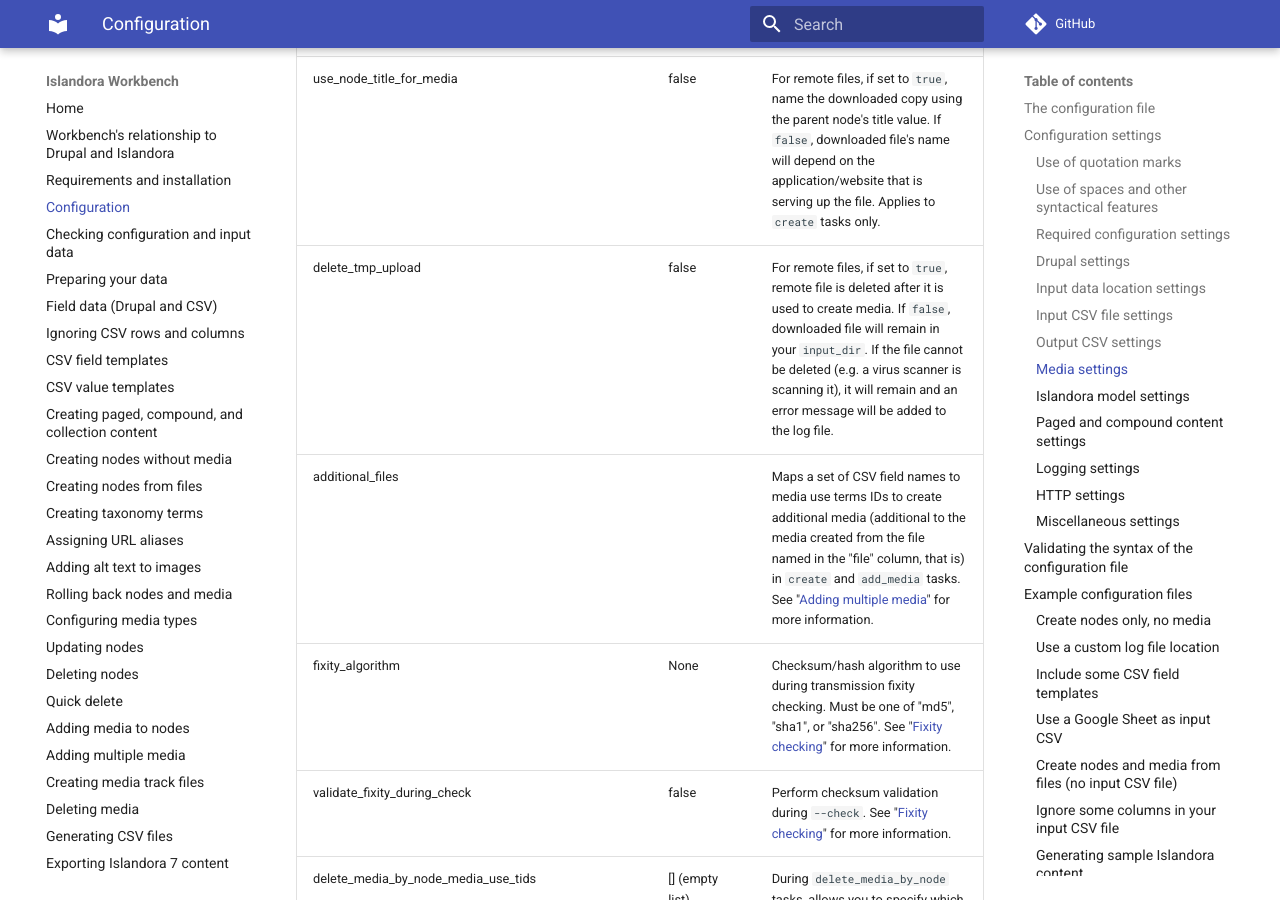
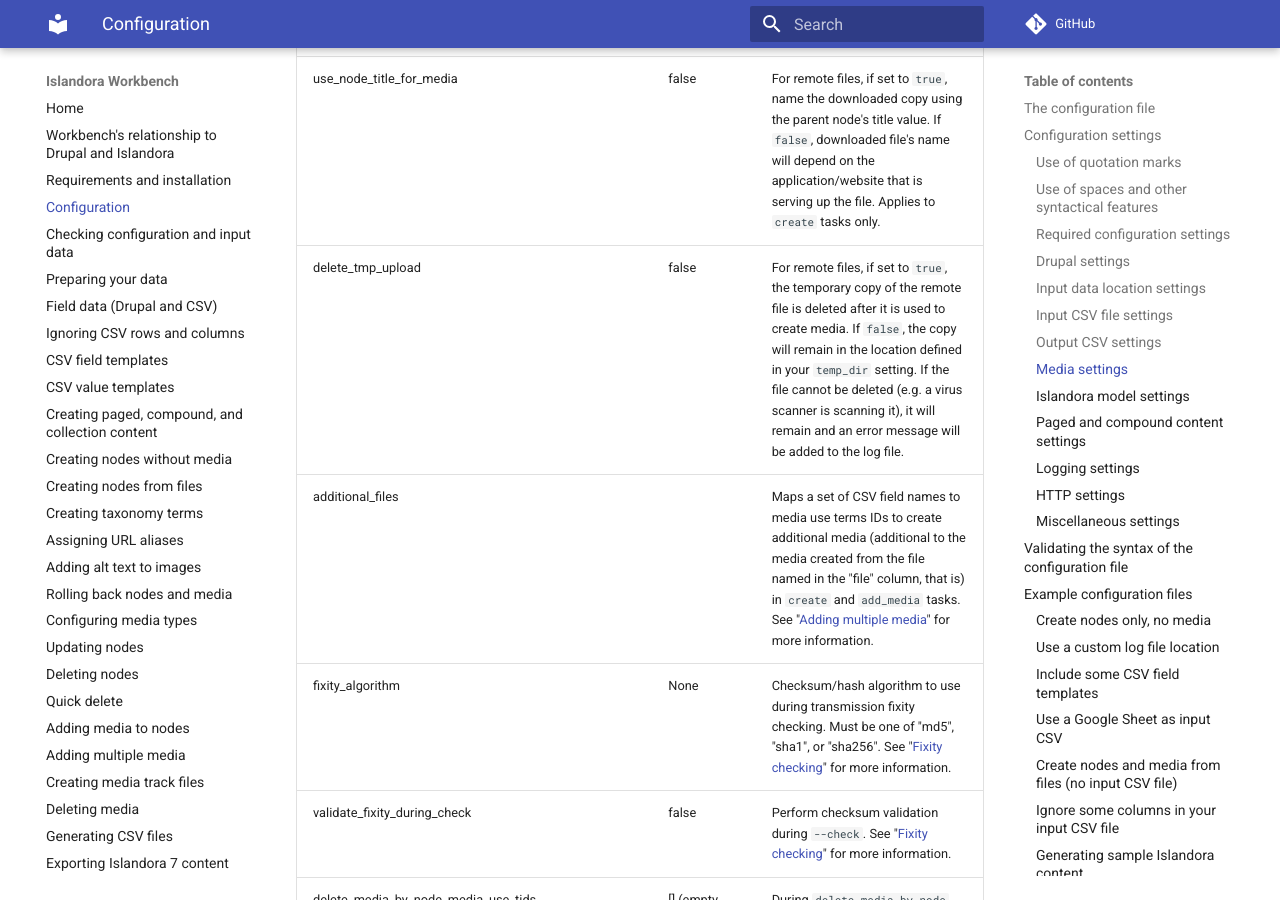
Before and after one commit to mjordan/islandora_workbench_docs, an MkDocs documentation site: the page built from docs/configuration.md, in a window 1280 px wide and 900 px high, scrolled down 10166 px. Built offline with MkDocs 1.6.1 and Material for MkDocs 9.7.7, drawn with Linux system fonts in a browser that asks for light colours; comment, search, counter and statistics services are not loaded; some of the changed text lies outside the part shown.

Commit message:
Minor corrections.

```diff
--- a/docs/configuration.md
+++ b/docs/configuration.md
@@ -152,7 +152,7 @@ See "[Generating CSV files](/islandora_workbench_docs/generating_csv_files/)" se
 | delete_media_with_nodes | | true | When a node is deleted using a `delete` task, by default, all if its media are automatically deleted. Set this option to false to not delete all of a node's media (you do not generally want to keep the media without the node). |
 | use_node_title_for_media_title | | true | If set to `true` (default), name media the same as the parent node's title value. If `false`, the filename of the media will be used as the media name. Applies to both `create` and `add_media` tasks. |
 | use_node_title_for_media | | false | For remote files, if set to `true`, name the downloaded copy using the parent node's title value. If `false`, downloaded file's name will depend on the application/website that is serving up the file. Applies to `create` tasks only. |
-| delete_tmp_upload | | false | For remote files, if set to `true`, remote file is deleted after it is used to create media. If `false`, downloaded file will remain in your `input_dir`. If the file cannot be deleted (e.g. a virus scanner is scanning it), it will remain and an error message will be added to the log file. |
+| delete_tmp_upload | | false | For remote files, if set to `true`, the temporary copy of the remote file is deleted after it is used to create media. If `false`, the copy will remain in the location defined in your `temp_dir` setting. If the file cannot be deleted (e.g. a virus scanner is scanning it), it will remain and an error message will be added to the log file. |
 | additional_files | | | Maps a set of CSV field names to media use terms IDs to create additional media (additional to the media created from the file named in the "file" column, that is) in `create` and `add_media` tasks. See "[Adding multiple media](/islandora_workbench_docs/adding_multiple_media)" for more information. |
 | fixity_algorithm | | None | Checksum/hash algorithm to use during transmission fixity checking. Must be one of "md5", "sha1", or "sha256". See "[Fixity checking](/islandora_workbench_docs/fixity)" for more information. |
 | validate_fixity_during_check | | false | Perform checksum validation during `--check`. See "[Fixity checking](/islandora_workbench_docs/fixity)" for more information. |
@@ -215,9 +215,9 @@ See the "[Logging](/islandora_workbench_docs/logging/)" section for more informa
 | adaptive_pause |  | | Defines the number of seconds to pause between each REST request to Drupal. Works like "pause" but only takes effect when the Drupal server's response to the most recent request is slower (determined by the "adaptive_pause_threshold" value) than the average response time for the last 20 requests. More information is available in the "[Reducing Workbench's impact on Drupal](/islandora_workbench_docs/reducing_load/)" documentation. |
 | adaptive_pause_threshold |  | 2 | A weighting of the response time for the most recent request, relative to the average response times of the last 20 requests. This weighting determines how much slower the Drupal server's response to the most recent Workbench request must be in order for adaptive pausing to take effect for the next request. For example, if set to "1", adaptive pausing will happen when the response time is equal to the average of the last 20 response times; if set to "2", adaptive pausing will take effect if the last requests's response time is double the average. |
 | progress_bar |  | false | Show a progress bar when running Workbench instead of row-by-row output. |
-| bootstrap |  | | List of absolute paths to one or more scripts that execute prior to Workbench connecting to Drupal. More information is available in the "[Hooks](/islandora_workbench_docs/hooks/) documentation. |
-| shutdown |  | | List of absolute paths to one or more scripts that execute after Workbench connecting to Drupal. More information is available in the "[Hooks](/islandora_workbench_docs/hooks/) documentation. |
-| preprocessors |  | | List of absolute paths to one or more scripts that are applied to CSV values prior to the values being ingested into Drupal. More information is available in the "[Hooks](/islandora_workbench_docs/hooks/) documentation. |
+| bootstrap |  | | List of absolute paths to one or more scripts that execute prior to Workbench connecting to Drupal. More information is available in the "[Hooks](/islandora_workbench_docs/hooks/)" documentation. |
+| shutdown |  | | List of absolute paths to one or more scripts that execute after Workbench connecting to Drupal. More information is available in the "[Hooks](/islandora_workbench_docs/hooks/)" documentation. |
+| preprocessors |  | | List of absolute paths to one or more scripts that are applied to CSV values prior to the values being ingested into Drupal. More information is available in the "[Hooks](/islandora_workbench_docs/hooks/)" documentation. |
 | node_post_create |  | | List of absolute paths to one or more scripts that execute after a node is created. More information is available in the "[Hooks](/islandora_workbench_docs/hooks/)" documentation. |
 | node_post_update |  | | List of absolute paths to one or more scripts that execute after a node is updated. More information is available in the "[Hooks](/islandora_workbench_docs/hooks/)" documentation. |
 | media_post_create |  | | List of absolute paths to one or more scripts that execute after a media is created. More information is available in the "[Hooks](/islandora_workbench_docs/hooks/)" documentation. |
```
Also changed, not shown: docs/drupal_and_workbench.md (+1 -1 lines), docs/fields.md (+1 -1 lines).
